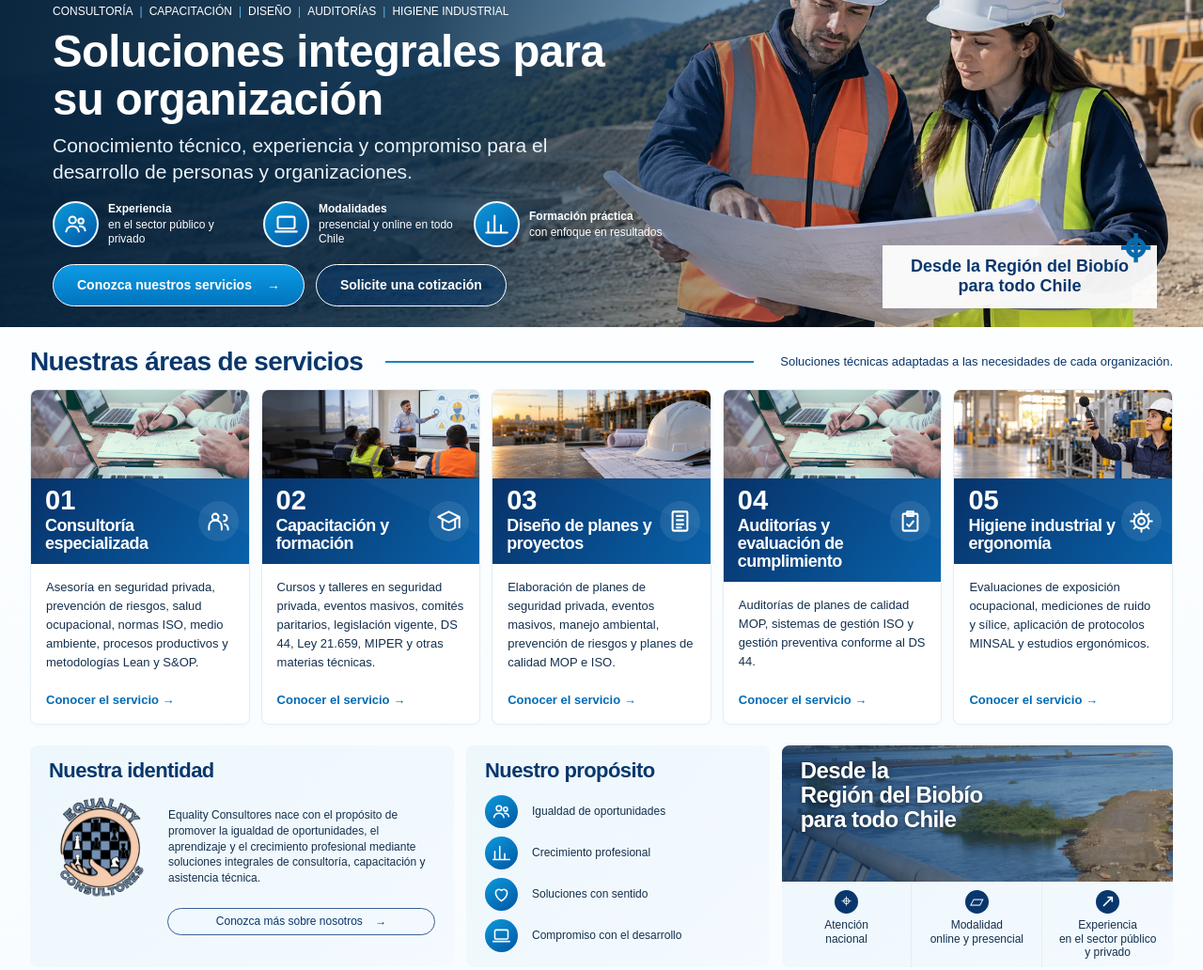
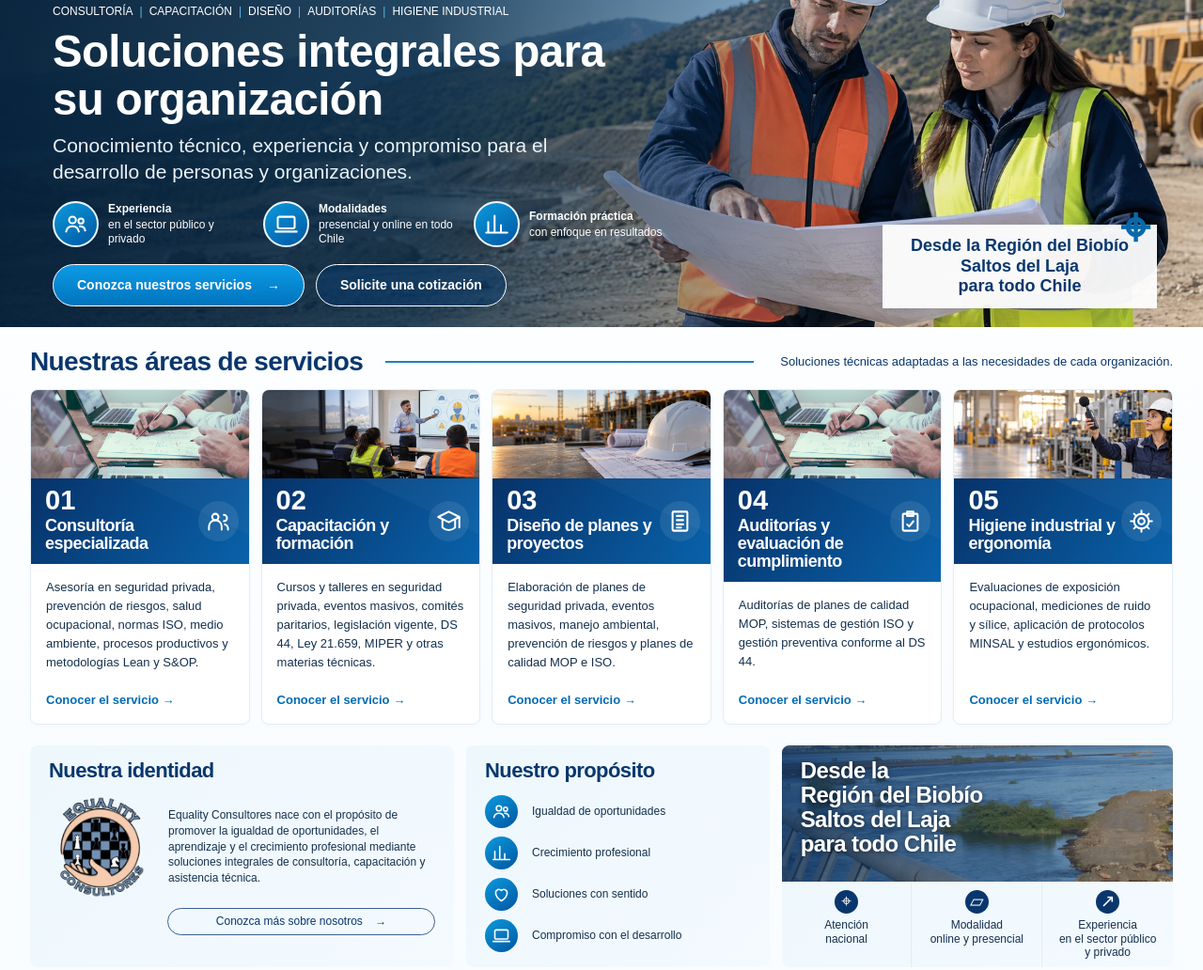
Before and after one commit to Erin3012/equality, a plain HTML site: page index.html in a window 1280 px wide. Shown: the part 221-1253 px from the top of the page at 94% size. Drawn offline with Linux system fonts and the light colour scheme.

Commit message:
Incorpora Saltos del Laja en el mensaje de alcance nacional

```diff
--- a/index.html
+++ b/index.html
@@ -53,7 +53,7 @@
         <a class="button outline" href="#contacto">Solicite una cotización</a>
       </div>
     </div>
-    <div class="hero-card"><span class="location-pin" aria-hidden="true">⌖</span>Desde la Región del Biobío<br>para todo Chile</div>
+    <div class="hero-card"><span class="location-pin" aria-hidden="true">⌖</span>Desde la Región del Biobío<br>Saltos del Laja<br>para todo Chile</div>
   </div>
 </section>
 
@@ -115,7 +115,7 @@
           <li><span class="icon-circle" aria-hidden="true"><svg viewBox="0 0 24 24"><path d="M12 20s-7-4.4-7-10a4 4 0 0 1 7-2.6A4 4 0 0 1 19 10c0 5.6-7 10-7 10z"/></svg></span>Soluciones con sentido</li>
           <li><span class="icon-circle" aria-hidden="true"><svg viewBox="0 0 24 24"><rect x="4" y="5" width="16" height="11" rx="1.5"/><path d="M2 19h20"/></svg></span>Compromiso con el desarrollo</li>
         </ul>
-      </div><article class="reach" id="experiencia"><div class="reach-banner"><h3>Desde la<br>Región del Biobío<br>para todo Chile</h3></div><div class="reach-stats"><div><span aria-hidden="true">⌖</span>Atención<br>nacional</div><div><span aria-hidden="true">▱</span>Modalidad<br>online y presencial</div><div><span aria-hidden="true">↗</span>Experiencia<br>en el sector público<br>y privado</div></div></article></div></section>
+      </div><article class="reach" id="experiencia"><div class="reach-banner"><h3>Desde la<br>Región del Biobío<br>Saltos del Laja<br>para todo Chile</h3></div><div class="reach-stats"><div><span aria-hidden="true">⌖</span>Atención<br>nacional</div><div><span aria-hidden="true">▱</span>Modalidad<br>online y presencial</div><div><span aria-hidden="true">↗</span>Experiencia<br>en el sector público<br>y privado</div></div></article></div></section>
 
 <section id="acreditaciones">
   <div class="wrap">
```
